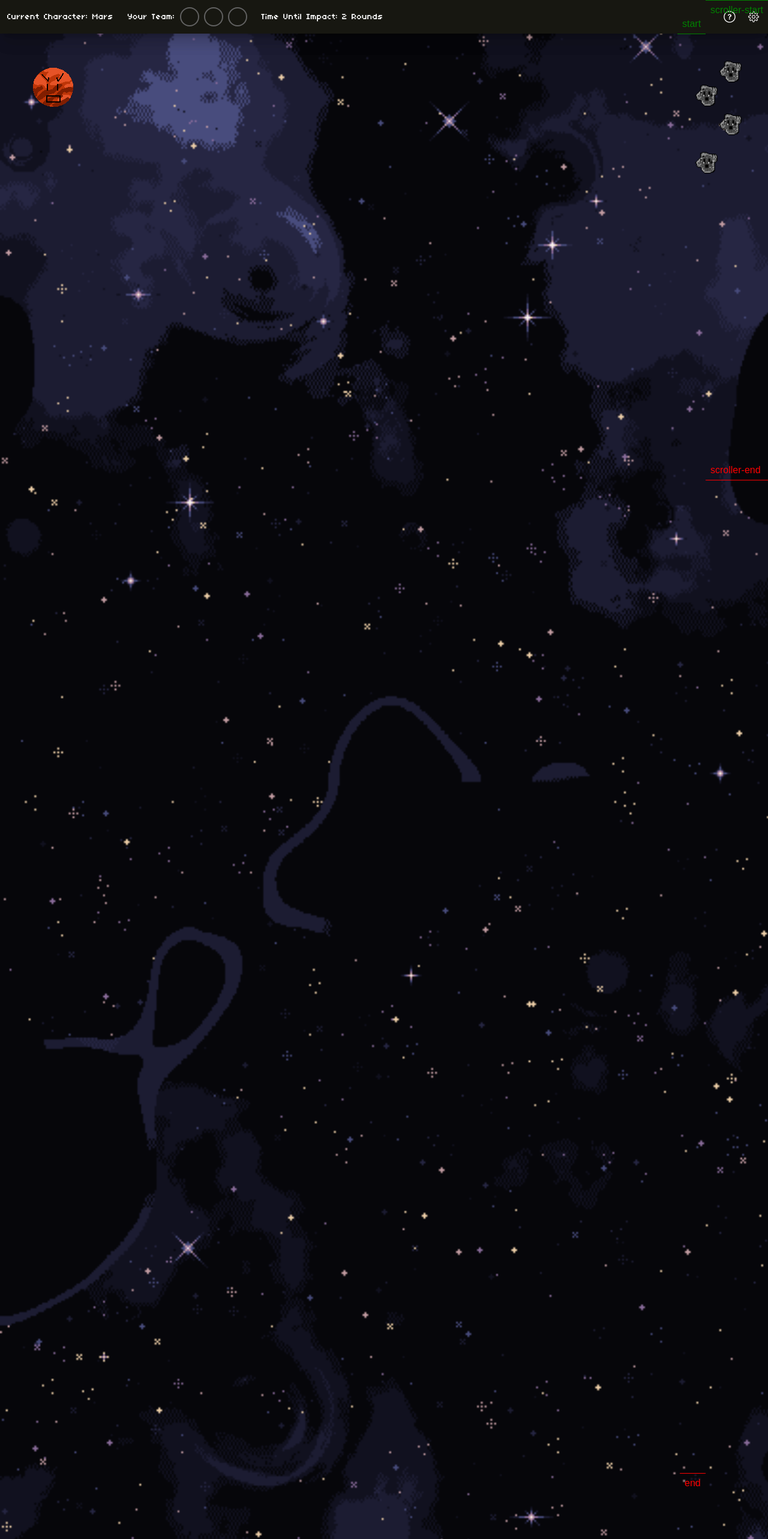
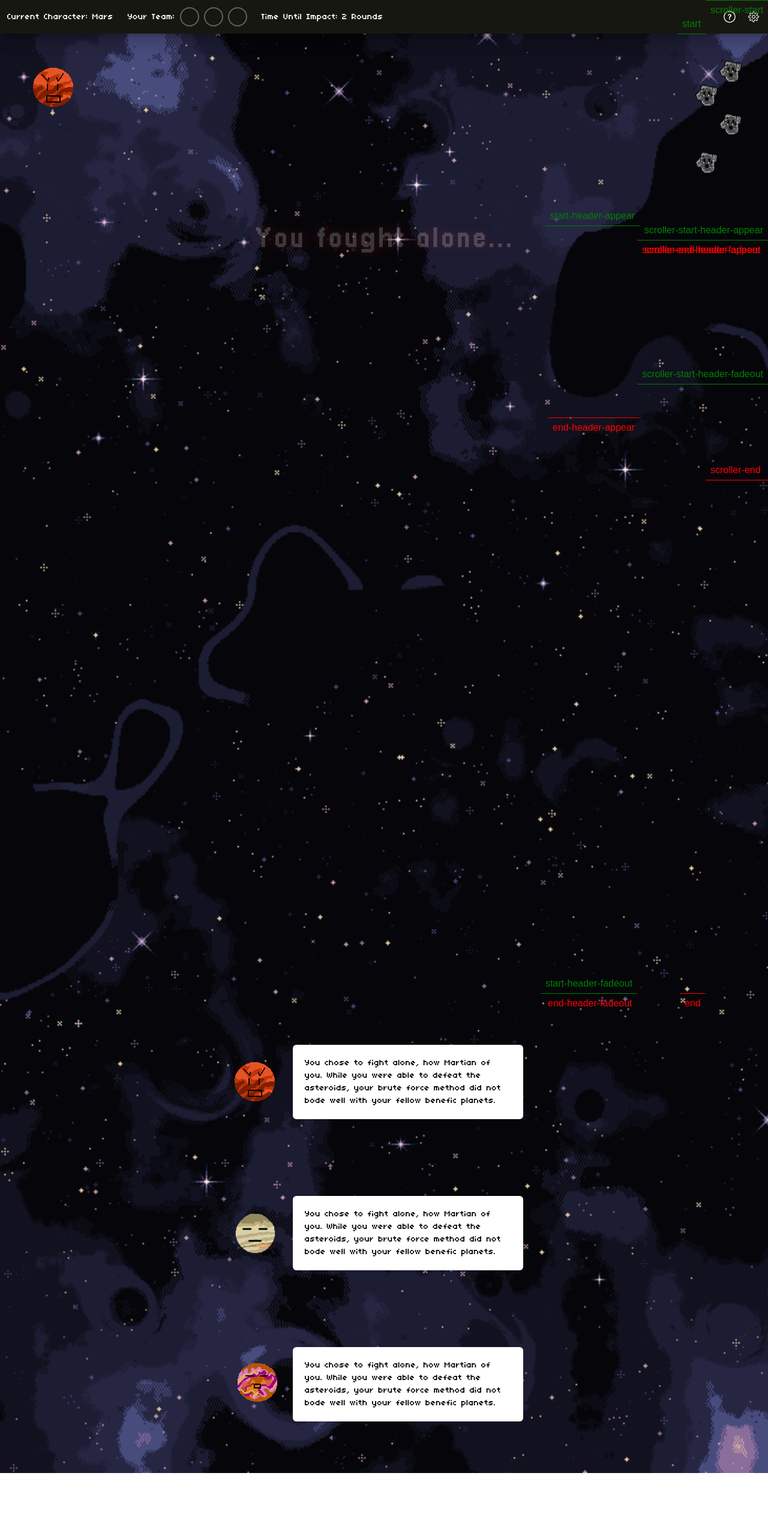
Before and after one commit to danyabaron/cosmic-crossroads, a React (Create React App) app: page /mars-solo in a window 1280 px wide. Shown: the top 2566 px of the page at 60% size. After the commit the page ends 2456 px from the top, so only its background shows below. Built offline with nearby package versions, Linux system fonts and the light colour scheme.

Commit message:
mars-solo animations

```diff
--- a/src/Components/MarsPathComponents/MarsEndings/MarsSoloEnding.js
+++ b/src/Components/MarsPathComponents/MarsEndings/MarsSoloEnding.js
@@ -8,6 +8,8 @@ import { gsap } from "gsap";
 import { ScrollTrigger } from "gsap/ScrollTrigger";
 import { useGSAP } from '@gsap/react';
 import { MotionPathPlugin } from "gsap/MotionPathPlugin";
+import VenusAnnoyedGif from '../../../assets/venus-art/venus-annoyed-gif.gif';
+import JupiterAnnoyedGif from '../../../assets/jupiter-art/jupiter-art-annoyed-gif.gif';
 
 gsap.registerPlugin(ScrollTrigger, MotionPathPlugin);
 
@@ -91,36 +93,67 @@ function MarsSoloEnding({ }) {
             }, 0); // Start at the same time as Mars animation
         });
 
-        // Text Fade-In
-        gsap.from("#text h1", {
-            opacity: 0,
-            y: 50,
-            duration: 2,
-            ease: "power2.out",
-            scrollTrigger: {
-                trigger: "#text",
-                start: "top 80%",
-                end: "top 50%",
-                scrub: 1
+        // Completely reset ScrollTrigger for the header to avoid conflicts
+        ScrollTrigger.getAll().forEach(st => {
+            if (st.vars.trigger === '#fight-header' || st.vars.pin === '#fight-header') {
+                st.kill();
             }
         });
 
-        // Background Dimming
-        gsap.to(".bg-default-bg", {
-            backgroundColor: "rgba(0, 0, 0, 0.7)", // Darken with 70% opacity black
-            duration: 2,
+        // Set the header to be initially hidden but in the correct position
+        gsap.set('#fight-header', {
+            opacity: 0,
+            y: 0,
+            visibility: 'hidden',
+            position: 'fixed',
+            left: '50%',
+            top: '50%',
+            xPercent: -50,
+            yPercent: -50,
+            width: '100%',
+            maxWidth: '100%',
+            textAlign: 'center'
+        });
+
+        // Make the header appear earlier in the scroll sequence
+        gsap.to('#fight-header', {
+            opacity: 1,
+            visibility: 'visible',
+            duration: 1,
+            ease: "power2.out",
             scrollTrigger: {
-                trigger: "#text",
+                trigger: containerRef.current,
+                start: "20% center", // Make it appear much earlier - when 20% of container passes center
+                end: "40% center",   // Complete the animation quicker
+                scrub: 1,
+                markers: true,       // Keep markers for debugging
+                id: "header-appear"  // Give it an ID for easier debugging
+            }
+        });
+
+        // Remove the previous header movement for clarity
+        // And remove the pinning which might be causing issues
+
+        // Add a simple fade out for the header when reaching text section
+        gsap.to('#fight-header', {
+            opacity: 0,
+            y: 50,
+            scrollTrigger: {
+                trigger: '#text',
                 start: "top 80%",
                 end: "top 50%",
-                scrub: 1
+                scrub: 1,
+                markers: true,
+                id: "header-fadeout"
             }
         });
     }, []);
 
     return (
         <div className="bg-default-bg bg-cover h-fit min-w-screen pt-14 flex flex-col relative overflow-hidden">
-            <div ref={containerRef} className="animation-container relative w-full h-[300vh]">
+
+           {/* animation container for mars and asteroids */}
+            <div ref={containerRef} className="animation-container relative w-full h-[200vh]">
                 {/* Sparkle Container */}
                 <div id='sparkle-container' className="absolute inset-0 pointer-events-none z-10"></div>
 
@@ -163,28 +196,95 @@ function MarsSoloEnding({ }) {
                         className="w-full h-full object-contain"
                     />
                 </div>
+
+
+            </div>
+
+            {/* Simplified and fixed header with guaranteed centering */}
+            <div
+                id='fight-header-container'
+                className="fixed inset-0 flex items-center justify-center pointer-events-none z-50"
+                style={{ zIndex: 9999 }}
+            >
+                <h1
+                    id='fight-header'
+                    className="text-white font-header text-5xl
+                               font-bold tracking-wider text-center px-4"
+                    style={{
+                        textShadow: '0 0 15px rgba(255, 0, 0, 0.7), 0 0 25px rgba(255, 100, 0, 0.5)',
+                        maxWidth: '90vw'
+                    }}
+                >
+                    You fought alone...
+                </h1>
             </div>
 
             {/* Text Section */}
-            <section id='text' className='min-w-screen min-h-screen flex flex-col gap-12 justify-center items-center'>
-                <h1 className='text-white font-header text-3xl'>
-                    You fought alone...
-                </h1>
+            <section id='text' className='min-w-screen min-h-screen flex flex-col gap-6 justify-center items-center'>
 
-                <div className='flex flex-row gap-3 justify-center items-center'>
+
+
+
+
+                <div id='container' className='flex flex-col justify-center items-center gap-32'>
+                        <div id='mars-container' className='flex flex-row gap-3 justify-center items-center'>
                             <img
-                        src={MarsStaticImg}
+                                src={MarsGif}
                                 alt="Mars"
                                 className="w-[100px] sm:w-[60px] md:w-[80px] lg:w-[100px] object-contain"
                             />
-
 
                             <div id='text' className='relative flex w-fit md:w-96 h-fit bg-white rounded-md font-body text-wrap p-5 mr-8 text-xs md:text-sm'>
                                     {/* <img id='corner-black-sparkle' className='absolute w-[100px] h-auto max-w-full max-h-full object-contain -top-8 -right-11' loading='lazy' src={YellowSparkle}/> */}
                                 You chose to fight alone, how Martian of you. While you were able to defeat the asteroids,
                                 your brute force method did not bode well with your fellow benefic planets.
                             </div>
+
+
+
                         </div>
+
+                        <div id='jupiter-container' className='flex flex-row gap-3 justify-center items-center'>
+                            <img
+                                src={JupiterAnnoyedGif}
+                                alt="Jupiter"
+                                className="w-[100px] sm:w-[60px] md:w-[80px] lg:w-[100px] object-contain"
+                            />
+
+                            <div id='text' className='relative flex w-fit md:w-96 h-fit bg-white rounded-md font-body text-wrap p-5 mr-8 text-xs md:text-sm'>
+                                    {/* <img id='corner-black-sparkle' className='absolute w-[100px] h-auto max-w-full max-h-full object-contain -top-8 -right-11' loading='lazy' src={YellowSparkle}/> */}
+                                You chose to fight alone, how Martian of you. While you were able to defeat the asteroids,
+                                your brute force method did not bode well with your fellow benefic planets.
+                            </div>
+
+
+
+                        </div>
+                        <div id='venus-container' className='flex flex-row gap-3 justify-center items-center'>
+                            <img
+                                src={VenusAnnoyedGif}
+                                alt="Venus"
+                                className="w-[100px] sm:w-[60px] md:w-[80px] lg:w-[100px] object-contain"
+                            />
+
+                            <div id='text' className='relative flex w-fit md:w-96 h-fit bg-white rounded-md font-body text-wrap p-5 mr-8 text-xs md:text-sm'>
+                                    {/* <img id='corner-black-sparkle' className='absolute w-[100px] h-auto max-w-full max-h-full object-contain -top-8 -right-11' loading='lazy' src={YellowSparkle}/> */}
+                                You chose to fight alone, how Martian of you. While you were able to defeat the asteroids,
+                                your brute force method did not bode well with your fellow benefic planets.
+                            </div>
+
+
+
+                        </div>
+
+
+                </div>
+
+
+
+
+
+
             </section>
         </div>
     );
```
Lines whose indentation alone changed are shown as unchanged.
